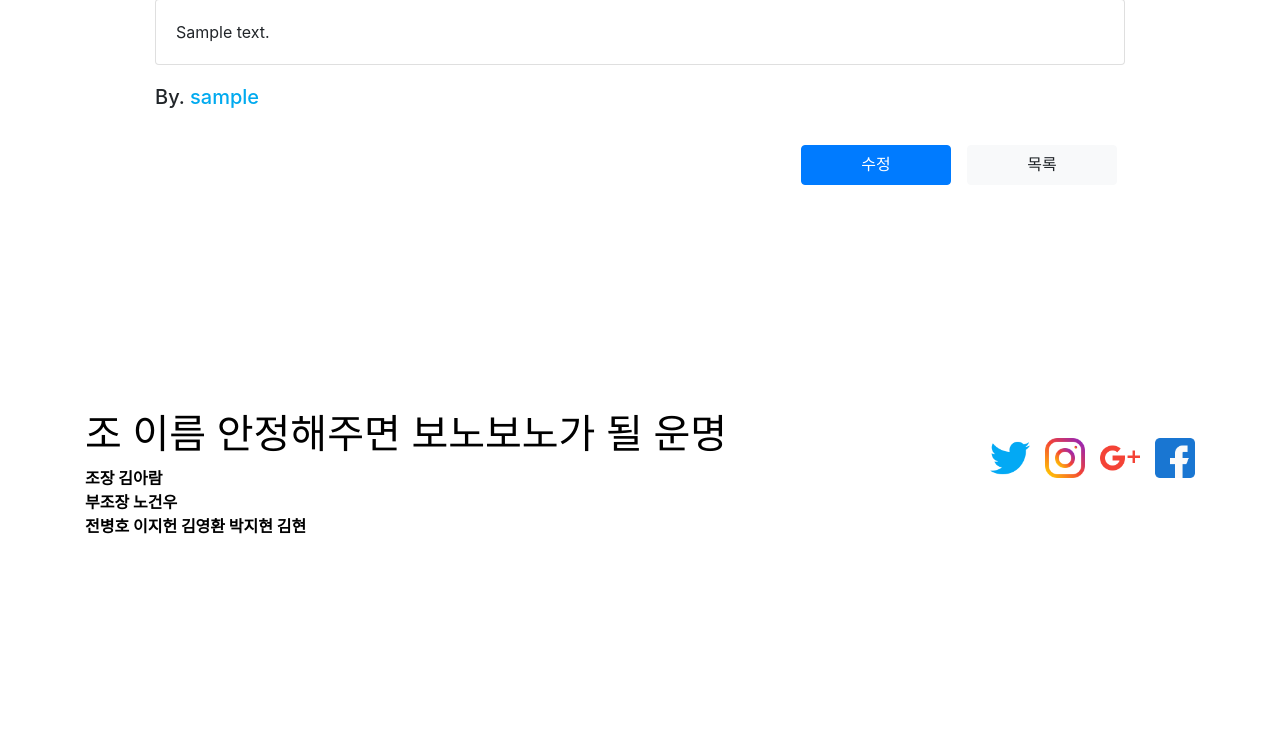
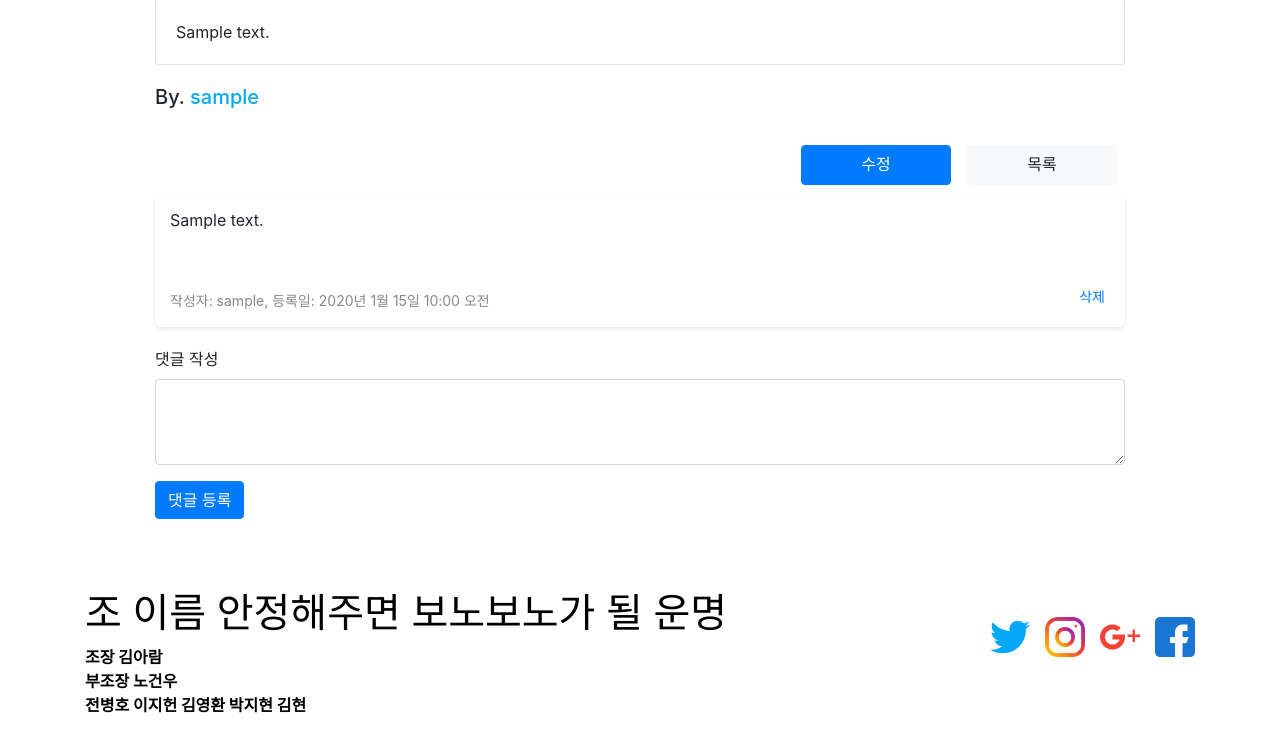
Before and after one commit to KIC-CAMPUS/python_project, a Django app: page /review/1/ in a window 1280 px wide. Shown: the part 249-978 px from the top of the page. Before the commit the page ends 783 px from the top, so only its background shows below. Run offline with Django 4.2, Linux system fonts and the light colour scheme; a user stored in the database is signed in; tables that the repository leaves empty hold one stand-in row (values such as "Sample post"); parts of the project's set-up code (start-up, migrations or seed data) failed here and were passed over; some libraries are stand-ins or nearby versions.

Commit message:
이용후기 댓글 기능

```diff
--- a/workspace/prj/review_site/models.py
+++ b/workspace/prj/review_site/models.py
@@ -23,3 +23,15 @@ class Reply(models.Model):
 
    create_at = models.DateTimeField(auto_now_add=True)
    updated_at = models.DateTimeField(auto_now=True)
+
+
+class Comment(models.Model):
+   author = models.ForeignKey(User, on_delete=models.CASCADE)
+   review = models.ForeignKey(Review, on_delete=models.CASCADE)
+   content = models.TextField()
+
+   created_at = models.DateTimeField(auto_now_add=True)
+   updated_at = models.DateTimeField(auto_now=True)
+
+   def __str__(self):
+      return f"Comment by {self.author} on {self.review.title}"
--- a/workspace/prj/review_site/urls.py
+++ b/workspace/prj/review_site/urls.py
@@ -6,4 +6,6 @@ urlpatterns = [
    path("write/", views.ReviewCreated.as_view(), name="review_create"),
    path("<int:pk>/", views.ReviewDetail.as_view(), name="review_detail"),
    path('<int:pk>/edit/', views.ReviewUpdateView.as_view(), name='review_edit'),
+   path('<int:pk>/comment/', views.add_comment, name='add_comment'),
+   path('comment/<int:comment_id>/delete/', views.delete_comment, name='delete_comment'),
 ]
--- a/workspace/prj/review_site/views.py
+++ b/workspace/prj/review_site/views.py
@@ -3,9 +3,14 @@ from django.forms.models import BaseModelForm
 from django.http import HttpResponse
 from django.views.generic import ListView, CreateView, DetailView, UpdateView
 from django.contrib.auth.mixins import LoginRequiredMixin
-from django.urls import reverse_lazy
+from django.urls import reverse_lazy, reverse
 
 from .models import Review, Reply
+
+from django.shortcuts import get_object_or_404, redirect
+from .models import Review, Comment
+
+from django.shortcuts import get_object_or_404
 
 # 이용 후기 작성
 class ReviewCreated(LoginRequiredMixin, CreateView):
@@ -39,3 +44,24 @@ class ReviewUpdateView(UpdateView):
    model = Review
    fields = ('title', 'content', 'upload_file')
    template_name = 'review_site/review_edit.html'
+
+# 댓글 등록
+def add_comment(request, pk):
+   review = get_object_or_404(Review, pk=pk)
+   if request.method == 'POST':
+      content = request.POST.get('comment')
+      author = request.user if request.user.is_authenticated else None
+      if author:
+         Comment.objects.create(review=review, content=content, author=author)
+      else:
+         return redirect(reverse('login'))
+   return redirect('review_detail', pk=pk)
+
+# 댓글 삭제
+def delete_comment(request, comment_id):
+   comment = get_object_or_404(Comment, pk=comment_id)
+   if request.user == comment.author:
+      comment.delete()
+      return redirect('review_detail', pk=comment.review.pk)
+   else:
+      return HttpResponse("삭제 권한이 없습니다.")
--- a/workspace/prj/templates/base/main.html
+++ b/workspace/prj/templates/base/main.html
@@ -11,6 +11,44 @@
     {% block head_content %}
     {% endblock %}
     <title>{% block title %}{% endblock %}</title>
+
+    <style>
+        /* 각 댓글 스타일 */
+        .comment {
+            position: relative; /* 상대적 위치 지정 */
+            background-color: white;
+            padding: 15px;
+            margin-bottom: 20px;
+            border-radius: 8px;
+            box-shadow: 0 2px 4px rgba(0, 0, 0, 0.1);
+        }
+
+        /* 댓글 내용 스타일 */
+        .comment-content {
+            margin-bottom: 80px;
+            font-size: 16px;
+        }
+
+        /* 작성자와 등록일 스타일 */
+        .comment-info {
+            position: absolute; /* 절대적 위치 지정 */
+            bottom: 0; /* 아래에 위치 */
+            left: 10; /* 왼쪽에 위치 */
+            color: #888;
+            font-size: 14px;
+        }
+
+        /* 삭제 버튼 스타일 */
+        .delete-button {
+            position: absolute; /* 절대적 위치 지정 */
+            bottom: 0; /* 위에 위치 */
+            right: 0; /* 오른쪽에 위치 */
+            margin-bottom: 20px;
+            margin-right: 20px;
+            color: red;
+            font-size: 14px;
+        }
+    </style>
 </head>
 <body>
 {% include 'base/navbar.html' %}
--- a/workspace/prj/templates/review_site/review_detail.html
+++ b/workspace/prj/templates/review_site/review_detail.html
@@ -2,6 +2,7 @@
 
 {% block title %}후기 상세{% endblock%}
 {% block main_area %}
+
 <div class="container" style="width: 1000px;">
     <!-- 제목및 헤더
     <h3>{{ review.title }}</h3>
@@ -45,5 +46,57 @@
             <a type="button" class="btn btn-light" href="/review/list" style="width: 150px; height: 40px">목록</a>
         </div>
     </div>
+        <!-- 댓글 섹션 -->
+        <div class="comment-section">
+            {% for comment in review.comment_set.all %}
+                <div class="comment">
+                    <div class="comment-content">
+                        <p>{{ comment.content }}</p>
+                    </div>
+                    <div class="comment-info">
+                        <p>작성자: {{ comment.author }}, 등록일: {{ comment.created_at }}</p>
+                    </div>
+                    {% if request.user == comment.author %}
+                        <div class="delete-button">
+                            <a href="{% url 'delete_comment' comment.id %}" onclick="return confirmDelete(event)">삭제</a>
+                        </div>
+                    {% endif %}
+                </div>
+            {% endfor %}
+        </div>
+
+            <!-- 댓글 입력 폼 -->
+            <form method="post" action="{% url 'add_comment' pk=review.pk %}">
+                {% csrf_token %}
+                <div class="form-group mt-3">
+                    <label for="comment">댓글 작성</label>
+                    <textarea class="form-control" id="comment" name="comment" rows="3"></textarea>
+                </div>
+                <button type="submit" class="btn btn-primary" onclick="return confirmLogin()">댓글 등록</button>
+            </form>
+        </div>
+    </div>
 </div>
+
+<script>
+    function confirmDelete(event) {
+        if (!confirm("정말로 삭제하시겠습니까?")) {
+            event.preventDefault();
+            return false;
+        }
+        return true;
+    }
+
+    const isAuthenticated = {{ user.is_authenticated|lower }};
+
+    function confirmLogin() {
+        if (!isAuthenticated) {
+            alert("로그인이 필요합니다.");
+            window.location.href = "{% url 'login' %}";
+            return false;
+        }
+        return true;
+    }
+
+</script>
 {% endblock %}
```
Also changed, not shown: workspace/prj/review_site/migrations/0002_comment.py (added).
